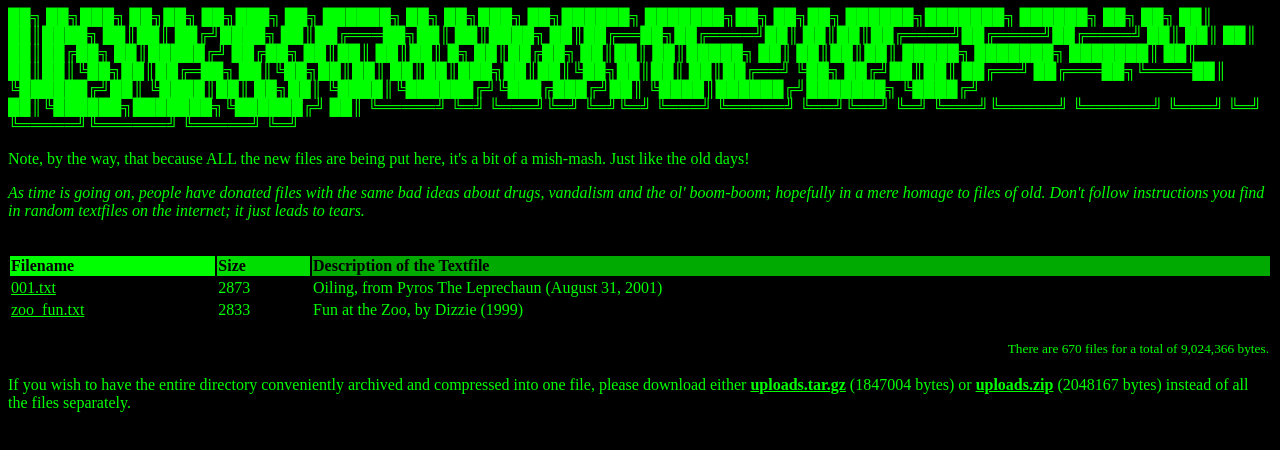
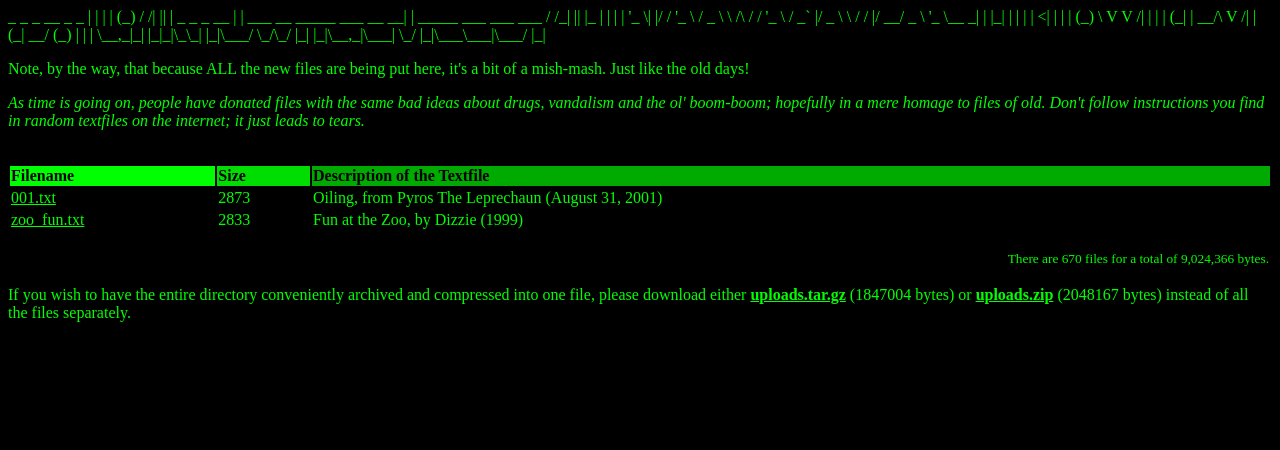
Before and after one commit to unknowndevice64/code, a plain HTML site: page index.html in a window 1280 px wide. Drawn offline with Linux system fonts and the light colour scheme.

Commit message:
Update index.html

```diff
--- a/index.html
+++ b/index.html
@@ -2,13 +2,13 @@
 <TITLE>Code.Ud64.Com - Codes by unknowndevice64</TITLE>
 <BODY BGCOLOR="#000000" TEXT="#00FF00" LINK="#00FF00" ALINK="#00AA00" VLINK="#00AA00">
 <P>
-██╗   ██╗███╗   ██╗██╗  ██╗███╗   ██╗ ██████╗ ██╗    ██╗███╗   ██╗██████╗ ███████╗██╗   ██╗██╗ ██████╗███████╗ ██████╗ ██╗  ██╗
-██║   ██║████╗  ██║██║ ██╔╝████╗  ██║██╔═══██╗██║    ██║████╗  ██║██╔══██╗██╔════╝██║   ██║██║██╔════╝██╔════╝██╔════╝ ██║  ██║
-██║   ██║██╔██╗ ██║█████╔╝ ██╔██╗ ██║██║   ██║██║ █╗ ██║██╔██╗ ██║██║  ██║█████╗  ██║   ██║██║██║     █████╗  ███████╗ ███████║
-██║   ██║██║╚██╗██║██╔═██╗ ██║╚██╗██║██║   ██║██║███╗██║██║╚██╗██║██║  ██║██╔══╝  ╚██╗ ██╔╝██║██║     ██╔══╝  ██╔═══██╗╚════██║
-╚██████╔╝██║ ╚████║██║  ██╗██║ ╚████║╚██████╔╝╚███╔███╔╝██║ ╚████║██████╔╝███████╗ ╚████╔╝ ██║╚██████╗███████╗╚██████╔╝     ██║
- ╚═════╝ ╚═╝  ╚═══╝╚═╝  ╚═╝╚═╝  ╚═══╝ ╚═════╝  ╚══╝╚══╝ ╚═╝  ╚═══╝╚═════╝ ╚══════╝  ╚═══╝  ╚═╝ ╚═════╝╚══════╝ ╚═════╝      ╚═╝
- </P>
+              _                                  _            _            __ _  _
+             | |                                | |          (_)          / /| || |
+  _   _ _ __ | | ___ __   _____      ___ __   __| | _____   ___  ___ ___ / /_| || |_
+ | | | | '_ \| |/ / '_ \ / _ \ \ /\ / / '_ \ / _` |/ _ \ \ / / |/ __/ _ \ '_ \__   _|
+ | |_| | | | |   <| | | | (_) \ V  V /| | | | (_| |  __/\ V /| | (_|  __/ (_) | | |
+  \__,_|_| |_|_|\_\_| |_|\___/ \_/\_/ |_| |_|\__,_|\___| \_/ |_|\___\___|\___/  |_|
+</P>
  <P>
 Note, by the way, that because ALL the new files are being put here, it's a bit of a mish-mash.
 Just like the old days!
```
